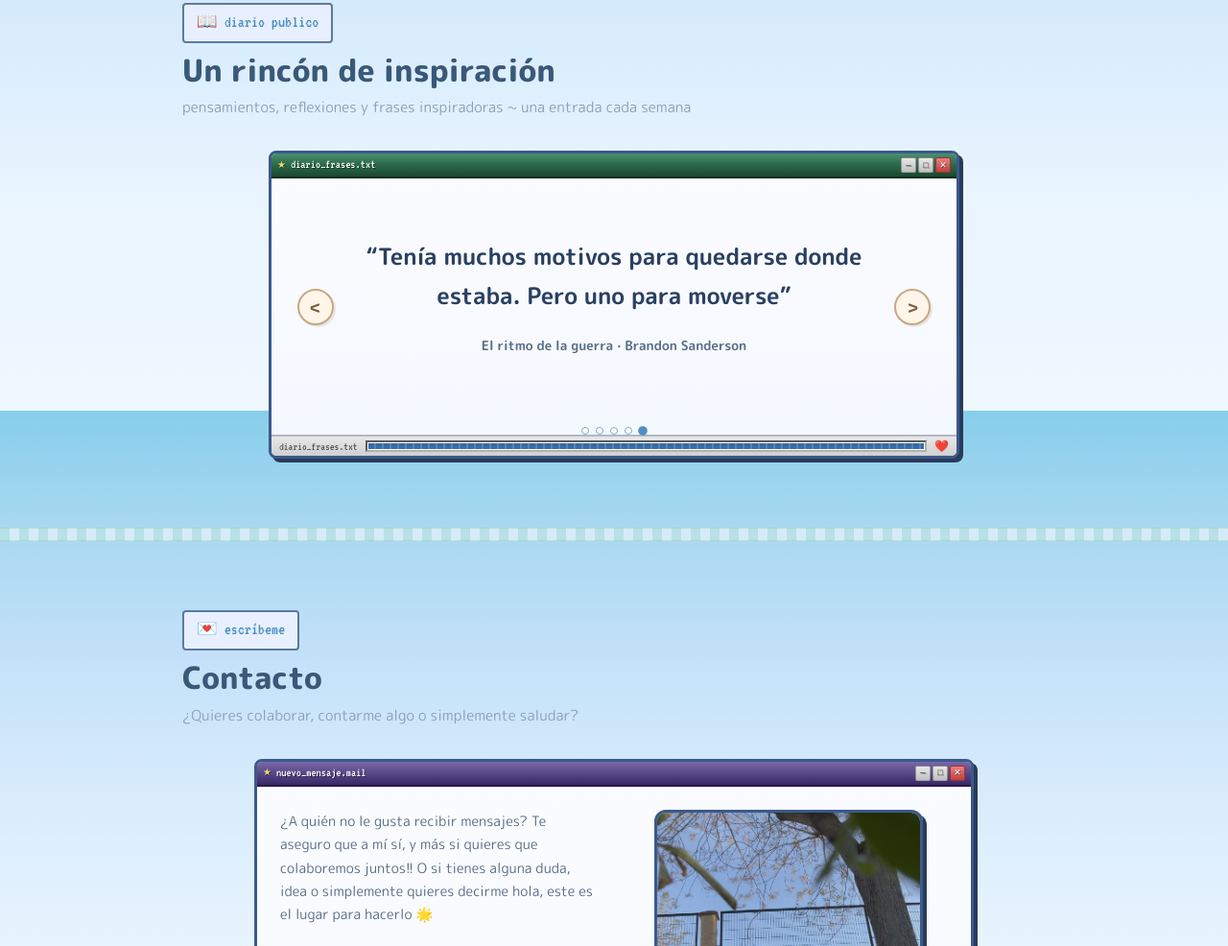
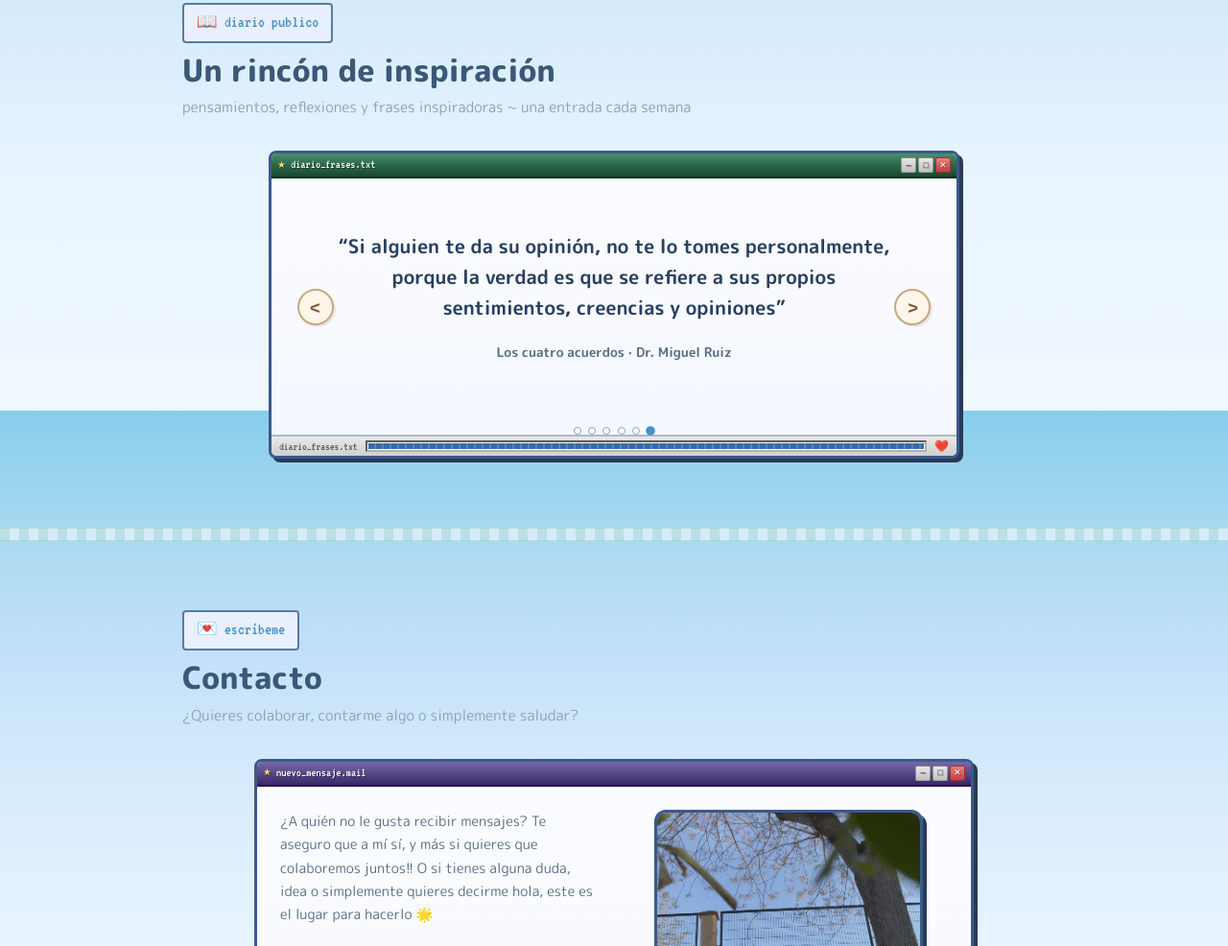
Before and after one commit to niromun/niromun-web, a website: page index.html in a window 1280 px wide. Shown: the part 1972-2958 px from the top of the page at 96% size. Drawn offline with nearby package versions, Linux system fonts and the light colour scheme; no server answers; a web font is replaced by a local one.

Commit message:
Anadir frase: Los cuatro acuerdos - Dr. Miguel Ruiz

```diff
--- a/index.html
+++ b/index.html
@@ -2139,6 +2139,11 @@
                                     <span class="quote-slide-source">El ritmo de la guerra &middot; Brandon Sanderson</span>
                                 </div>
 
+                                <div class="quote-slide">
+                                    <p class="quote-slide-text" style="font-size:clamp(1rem,2.5vw,1.25rem);max-width:600px;line-height:1.6;">&ldquo;Si alguien te da su opini&oacute;n, no te lo tomes personalmente, porque la verdad es que se refiere a sus propios sentimientos, creencias y opiniones&rdquo;</p>
+                                    <span class="quote-slide-source">Los cuatro acuerdos &middot; Dr. Miguel Ruiz</span>
+                                </div>
+
                             </div>
                         </div>
                         <div class="quote-carousel-arrows">
```
